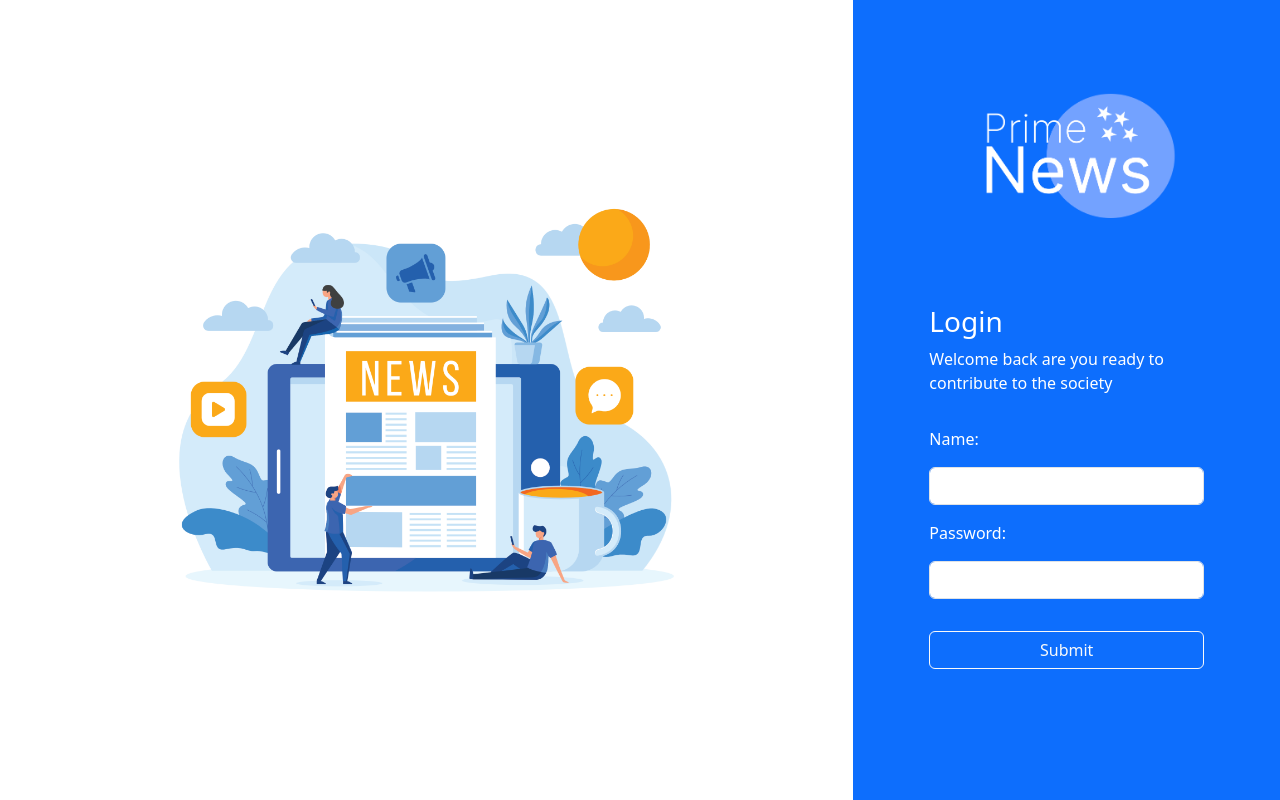
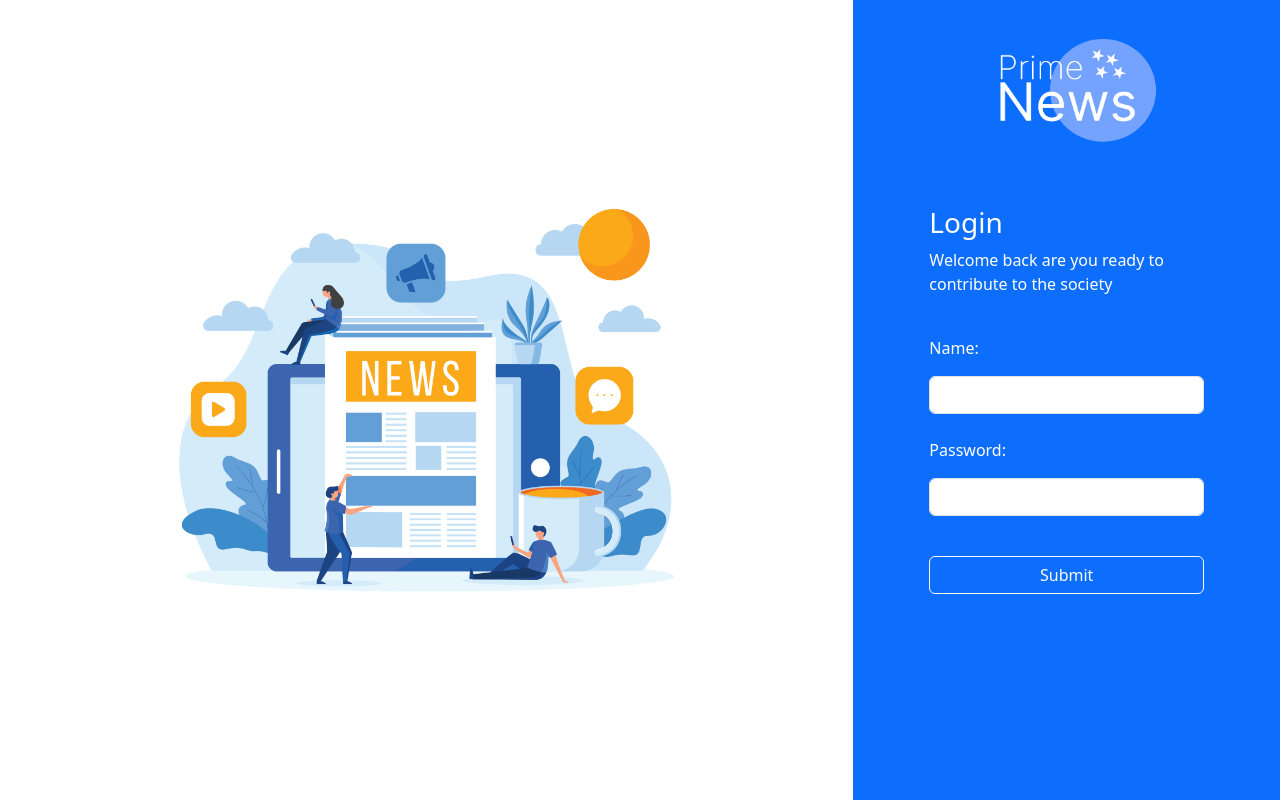
Before and after one commit to chinedugabriel/Blog-Post, a PHP site: page /pages/login.php in a window 1280 px wide. Run offline with PHP 8.4, Linux system fonts and the light colour scheme.

Commit message:
style: changed the position of the logo on both login page and sigup page

```diff
--- a/pages/login.php
+++ b/pages/login.php
@@ -17,19 +17,19 @@
 <section class="sec1-login bg-primary ">
     <div class="container-fluid vh-100 d-flex justify-content-center align-items-center">
         <div class="row h-100 ">
-            <div class="d-none d-lg-flex col-sm-8 d-flex justify-content-center align-items-center bg-white">
+            <div class=" col-sm-8 d-none d-lg-flex justify-content-center align-items-center bg-white">
                 <img src="../src/img/bg_login.png" alt="a vector image of content creators " style="width:70%">
             </div>
-            <div class="col-lg-4 d-flex flex-column justify-content-center align-items-center gap-4 px-sm-5 ">
-                <div class="row">
+            <div class="col-lg-4 d-flex flex-column justify-content-center align-items-center gap-4 px-sm-5 position-relative">
+                <div class="row position-absolute" style="top:30px; width: 95%;">
                     <div class="col-sm-12 text-center">
-                        <img src="../src/img/blog_logo.png" alt="" class="img-fluid" style="width:70%">
+                        <img src="../src/img/blog_logo.png" alt="" class="img-fluid " style="width:50%; ">
                     </div>
                 </div>
 
                 <div class="row py-sm-5 px-sm-3 text-white w-100 d-flex justify-content-center align-items-center">
                     <div class="col-sm-12">
-                        <form action="" method="" class=" d-flex flex-column gap-3">
+                        <form action="" method="" class=" d-flex flex-column gap-4">
                             <div class="row">
                                 <div class="col-sm-12">
                                     <p class="h3">Login</p>
```
Also changed, not shown: pages/signup.php (+4 -4 lines).
